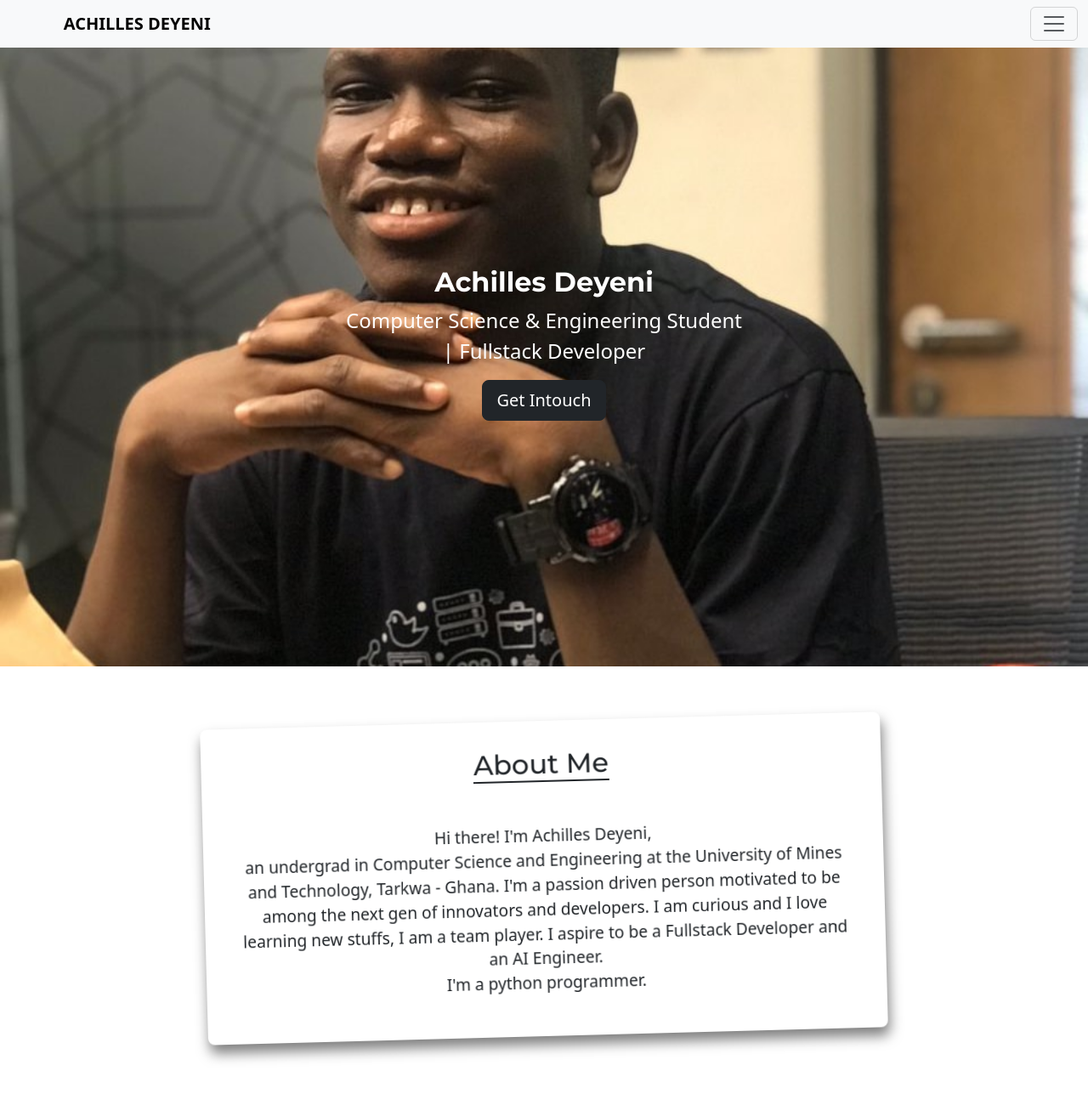
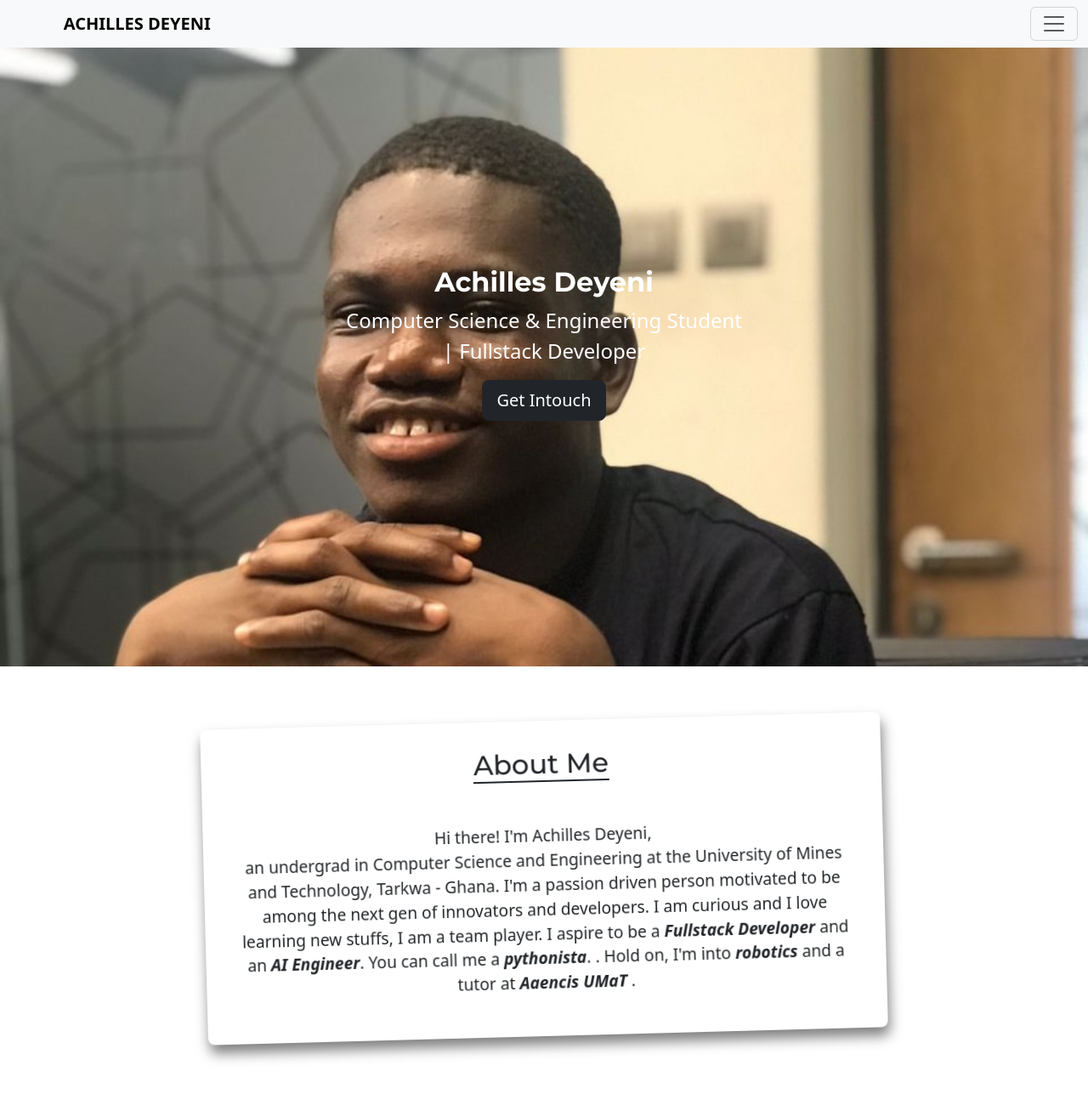
Before and after one commit to achiilles-deyeni/portfolio_website, a website: page index.html in a window 1280 px wide. Shown: the top 1300 px of the page at 85% size. Drawn offline with nearby package versions, Linux system fonts and the light colour scheme; files whose address does not match are found by name.

Commit message:
Work on about

```diff
--- a/assets/css/style.css
+++ b/assets/css/style.css
@@ -65,7 +65,8 @@ section {
 
 /* Hero Section */
 #hero-section {
-  background: url("/assets/images/Achilles.jpg") center/cover no-repeat;
+  background-image: url("/assets/images/Achilles.jpg");
+  background-size: cover;
   height: 95vh;
   position: relative;
   display: flex;
--- a/index.html
+++ b/index.html
@@ -154,8 +154,12 @@
           and Engineering at the University of Mines and Technology, Tarkwa -
           Ghana. I'm a passion driven person motivated to be among the next gen
           of innovators and developers. I am curious and I love learning new
-          stuffs, I am a team player. I aspire to be a Fullstack Developer and
-          an AI Engineer. <br />I'm a python programmer.
+          stuffs, I am a team player. I aspire to be a
+          <strong><em>Fullstack Developer</em></strong> and an
+          <strong><em>AI Engineer</em></strong
+          >. You can call me a <strong><em>pythonista</em></strong
+          >. . Hold on, I'm into <strong><em>robotics</em></strong> and a tutor
+          at <strong><em>Aaencis UMaT</em></strong> .
         </p>
       </div>
     </section>
@@ -267,8 +271,11 @@
           <li class="fa-brands fa-react"></li>
           React
           <br />
-          <li class="fa-brands fa-express"></li>
+          <li class="fa-brands fa-node"></li>
           Express
+          <br />
+          <li class="fa-solid fa-robot"></li>
+          Robotics
         </ul>
       </div>
     </section>
```
